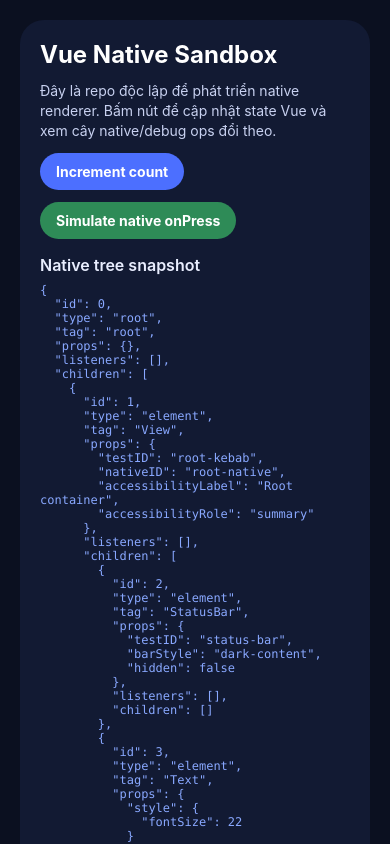
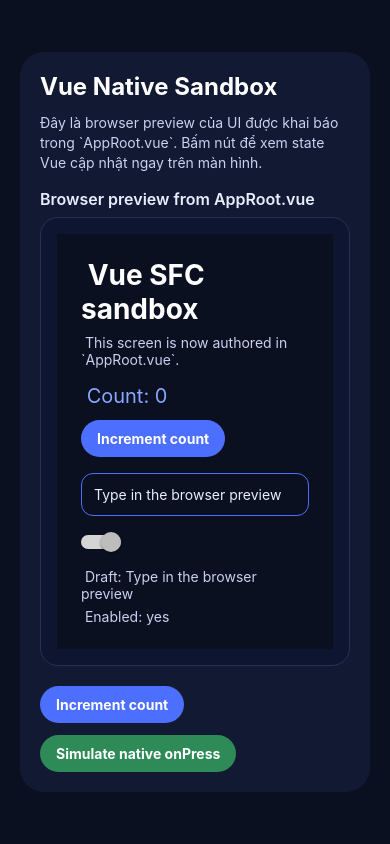
Before and after one commit to nguyentrongnghia2001/vue-native, a React Native app in the folder apps/sandbox/: screen / in a window 390 px wide. Built offline with nearby package versions, Linux system fonts and the light colour scheme.

Commit message:
feat(sandbox): add vue sfc browser preview and docs updates

```diff
--- a/apps/sandbox/App.tsx
+++ b/apps/sandbox/App.tsx
@@ -5,17 +5,18 @@ import {
   ScrollView,
   StyleSheet,
   Text as RNText,
+  Switch as RNSwitch,
+  TextInput as RNTextInput,
   View as RNView,
 } from 'react-native'
 import {
   createNativeApp,
   createNativeTransportBridgeAdapter,
   createNativeRoot,
-  dumpDebugOps,
   registerBridgeAdapter,
   snapshotNativeTree,
 } from '@vue-native/runtime-native'
-import { AppRoot, incrementCount } from './src/AppRoot'
+import AppRoot, { incrementCount } from './src/AppRoot.vue'
 import { createRuntimeNativeTransport } from './src/runtimeNativeTransport'
 
 function findNodeByTag(snapshot: any, tag: string): any | null {
@@ -31,6 +32,96 @@ function findNodeByTag(snapshot: any, tag: string): any | null {
   return null
 }
 
+function snapshotStyle(snapshot: any) {
+  if (!snapshot || typeof snapshot !== 'object') return undefined
+  const style = snapshot.props?.style
+  return style && typeof style === 'object' ? style : undefined
+}
+
+function snapshotTestId(snapshot: any) {
+  if (!snapshot || typeof snapshot !== 'object') return undefined
+  return snapshot.props?.testID ?? snapshot.props?.testId ?? snapshot.props?.['test-id']
+}
+
+function renderSnapshotNode(
+  snapshot: any,
+  keyPrefix = 'node',
+  insideText = false,
+): React.ReactNode {
+  if (!snapshot || typeof snapshot !== 'object') return null
+
+  if (snapshot.type === 'text') {
+    return insideText ? (
+      snapshot.text
+    ) : (
+      <RNText key={`${keyPrefix}-${snapshot.id}`} style={styles.previewText}>
+        {snapshot.text}
+      </RNText>
+    )
+  }
+
+  if (snapshot.type === 'comment') return null
+
+  const childNodes = Array.isArray(snapshot.children)
+    ? snapshot.children.map((child: any, index: number) =>
+        renderSnapshotNode(
+          child,
+          `${keyPrefix}-${snapshot.id}-${index}`,
+          snapshot.tag === 'Text',
+        ),
+      )
+    : null
+
+  const commonProps = {
+    key: `${keyPrefix}-${snapshot.id}`,
+    testID: snapshotTestId(snapshot),
+    style: snapshotStyle(snapshot),
+  }
+
+  switch (snapshot.tag) {
+    case 'root':
+    case 'View':
+    case 'SafeAreaView':
+      return <RNView {...commonProps}>{childNodes}</RNView>
+    case 'ScrollView':
+      return (
+        <ScrollView {...commonProps} contentContainerStyle={snapshotStyle(snapshot)}>
+          {childNodes}
+        </ScrollView>
+      )
+    case 'Text':
+      return (
+        <RNText {...commonProps}>
+          {childNodes}
+        </RNText>
+      )
+    case 'Pressable':
+      return <Pressable {...commonProps}>{childNodes}</Pressable>
+    case 'TextInput':
+      return (
+        <RNTextInput
+          {...commonProps}
+          value={typeof snapshot.props?.value === 'string' ? snapshot.props.value : ''}
+          editable={false}
+        />
+      )
+    case 'Switch':
+      return (
+        <RNSwitch
+          {...commonProps}
+          value={Boolean(snapshot.props?.value)}
+          disabled
+        />
+      )
+    default:
+      return <RNView {...commonProps}>{childNodes}</RNView>
+  }
+}
+
+function BrowserSnapshotPreview({ snapshot }: { snapshot: any }) {
+  return <RNView style={styles.previewCanvas}>{renderSnapshotNode(snapshot)}</RNView>
+}
+
 const root = createNativeRoot()
 const runtimeTransport = createRuntimeNativeTransport()
 const transportAdapter = createNativeTransportBridgeAdapter(runtimeTransport, {
@@ -44,17 +135,6 @@ export default function SandboxApp() {
   const [version, setVersion] = useState(0)
 
   const tree = useMemo(() => snapshotNativeTree(root), [version])
-  const ops = useMemo(() => dumpDebugOps().slice(-20), [version])
-  const transportStats = useMemo(() => transportAdapter.getStats(), [version])
-  const runtimeTransportStats = useMemo(() => runtimeTransport.getStats(), [version])
-  const runtimeTransportDiagnostics = useMemo(
-    () => runtimeTransport.getDiagnostics(),
-    [version],
-  )
-  const transportBatches = useMemo(
-    () => runtimeTransport.getRecentBatches().slice(0, 5),
-    [version],
-  )
 
   const increment = () => {
     incrementCount()
@@ -75,40 +155,23 @@ export default function SandboxApp() {
         <RNView style={styles.card}>
           <RNText style={styles.title}>Vue Native Sandbox</RNText>
           <RNText style={styles.body}>
-            Đây là repo độc lập để phát triển native renderer. Bấm nút để cập nhật
-            state Vue và xem cây native/debug ops đổi theo.
+            Đây là browser preview của UI được khai báo trong `AppRoot.vue`.
+            Bấm nút để xem state Vue cập nhật ngay trên màn hình.
           </RNText>
 
-          <Pressable onPress={increment} style={styles.button}>
-            <RNText style={styles.buttonText}>Increment count</RNText>
-          </Pressable>
-
-          <Pressable onPress={simulateNativePress} style={styles.secondaryButton}>
-            <RNText style={styles.buttonText}>Simulate native onPress</RNText>
-          </Pressable>
-
           <RNView style={styles.section}>
-            <RNText style={styles.sectionTitle}>Native tree snapshot</RNText>
-            <RNText style={styles.mono}>{JSON.stringify(tree, null, 2)}</RNText>
+            <RNText style={styles.sectionTitle}>Browser preview from AppRoot.vue</RNText>
+            <BrowserSnapshotPreview snapshot={tree} />
           </RNView>
 
-          <RNView style={styles.section}>
-            <RNText style={styles.sectionTitle}>Recent debug ops</RNText>
-            <RNText style={styles.mono}>{JSON.stringify(ops, null, 2)}</RNText>
-          </RNView>
+          <RNView style={styles.actionsRow}>
+            <Pressable onPress={increment} style={styles.button}>
+              <RNText style={styles.buttonText}>Increment count</RNText>
+            </Pressable>
 
-          <RNView style={styles.section}>
-            <RNText style={styles.sectionTitle}>Native transport stats</RNText>
-            <RNText style={styles.mono}>{JSON.stringify(transportStats, null, 2)}</RNText>
-            <RNText style={styles.mono}>{JSON.stringify(runtimeTransportStats, null, 2)}</RNText>
-            <RNText style={styles.mono}>
-              {JSON.stringify(runtimeTransportDiagnostics, null, 2)}
-            </RNText>
-          </RNView>
-
-          <RNView style={styles.section}>
-            <RNText style={styles.sectionTitle}>Recent transport batches</RNText>
-            <RNText style={styles.mono}>{JSON.stringify(transportBatches, null, 2)}</RNText>
+            <Pressable onPress={simulateNativePress} style={styles.secondaryButton}>
+              <RNText style={styles.buttonText}>Simulate native onPress</RNText>
+            </Pressable>
           </RNView>
         </RNView>
       </ScrollView>
@@ -135,6 +198,12 @@ const styles = StyleSheet.create({
   section: {
     gap: 8,
     marginTop: 4,
+  },
+  actionsRow: {
+    flexDirection: 'row',
+    flexWrap: 'wrap',
+    gap: 12,
+    marginTop: 8,
   },
   sectionTitle: {
     color: '#e9eeff',
@@ -169,9 +238,15 @@ const styles = StyleSheet.create({
     fontSize: 14,
     lineHeight: 20,
   },
-  mono: {
-    color: '#89a8ff',
-    fontFamily: 'Menlo',
-    fontSize: 12,
+  previewCanvas: {
+    gap: 10,
+    borderRadius: 18,
+    borderWidth: 1,
+    borderColor: '#263158',
+    backgroundColor: '#0e1530',
+    padding: 16,
+  },
+  previewText: {
+    color: '#e9eeff',
   },
 })
--- a/apps/sandbox/metro.config.cjs
+++ b/apps/sandbox/metro.config.cjs
@@ -1,5 +1,9 @@
+const path = require('path')
 const { getDefaultConfig } = require('expo/metro-config')
 
 const config = getDefaultConfig(__dirname)
 
+config.resolver.sourceExts = [...config.resolver.sourceExts, 'vue']
+config.transformer.babelTransformerPath = path.join(__dirname, 'scripts', 'vue-transformer.cjs')
+
 module.exports = config
--- /dev/null
+++ b/apps/sandbox/src/AppRoot.vue
@@ -0,0 +1,94 @@
+<script lang="ts">
+import { defineComponent, reactive } from '@vue-native/runtime-native'
+
+const state = reactive({
+  count: 0,
+  draft: 'Type in the browser preview',
+  enabled: true,
+})
+
+export function incrementCount() {
+  state.count += 1
+}
+
+export const AppRoot = defineComponent({
+  setup() {
+    return {
+      state,
+      incrementCount,
+    }
+  },
+
+  /* __VUE_TEMPLATE__ */
+})
+
+export default AppRoot
+</script>
+
+<template>
+  <View
+    testID="root"
+    aria-label="Vue native SFC demo"
+    :style="{
+      flex: 1,
+      justifyContent: 'center',
+      backgroundColor: '#0b1020',
+      padding: 24,
+    }"
+  >
+    <Text :style="{ color: '#fff', fontSize: 28, fontWeight: '700' }">
+      Vue SFC sandbox
+    </Text>
+
+    <Text :style="{ color: '#c8d1f0', marginTop: 8, fontSize: 14 }">
+      This screen is now authored in `AppRoot.vue`.
+    </Text>
+
+    <Text :style="{ color: '#89a8ff', marginTop: 16, fontSize: 20 }">
+      Count: {{ state.count }}
+    </Text>
+
+    <Pressable
+      testID="increment"
+      @tap="incrementCount"
+      :style="{
+        alignSelf: 'flex-start',
+        marginTop: 12,
+        backgroundColor: '#4c6fff',
+        borderRadius: 999,
+        paddingHorizontal: 16,
+        paddingVertical: 10,
+      }"
+    >
+      <Text :style="{ color: '#fff', fontWeight: '700' }">Increment count</Text>
+    </Pressable>
+
+    <TextInput
+      testID="draft-input"
+      v-model="state.draft"
+      placeholder="Type something"
+      :style="{
+        marginTop: 16,
+        borderWidth: 1,
+        borderColor: '#4c6fff',
+        borderRadius: 12,
+        padding: 12,
+        color: '#e9eeff',
+      }"
+    />
+
+    <Switch
+      testID="enabled-switch"
+      v-model="state.enabled"
+      :style="{ marginTop: 16 }"
+    />
+
+    <Text :style="{ color: '#c8d1f0', marginTop: 16, fontSize: 14 }">
+      Draft: {{ state.draft }}
+    </Text>
+
+    <Text :style="{ color: '#c8d1f0', marginTop: 6, fontSize: 14 }">
+      Enabled: {{ state.enabled ? 'yes' : 'no' }}
+    </Text>
+  </View>
+</template>
--- a/apps/sandbox/tsconfig.json
+++ b/apps/sandbox/tsconfig.json
@@ -3,6 +3,7 @@
   "compilerOptions": {
     "jsx": "react-jsx",
     "moduleResolution": "Bundler",
+    "allowArbitraryExtensions": true,
     "types": ["react", "react-native"]
   },
   "include": ["App.tsx", "index.js", "src"],
```
Also changed, not shown: apps/sandbox/scripts/vue-transformer.cjs (added, +56 -0 lines), apps/sandbox/src/shims-vue.d.ts (added, +7 -0 lines), 5 other files (tests, documents, lock files or other folders).
